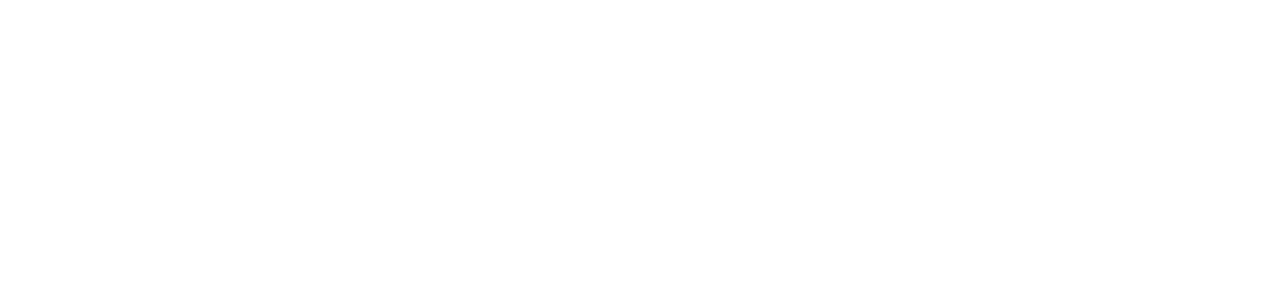
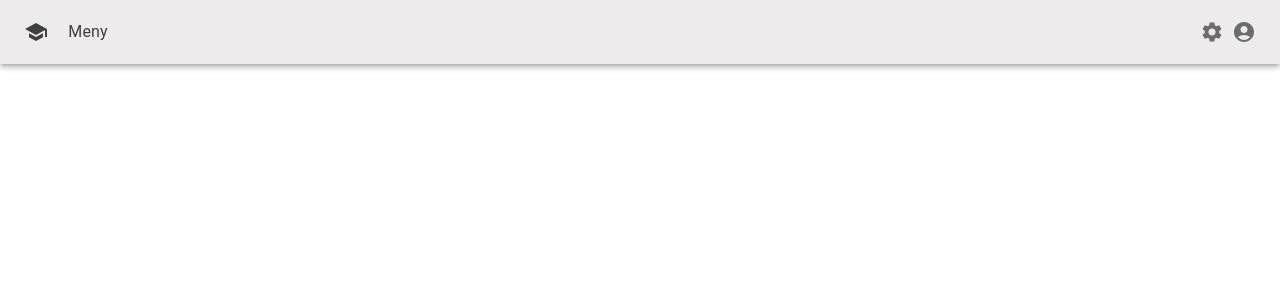
Before and after one commit to Janipro/masterfrontend, a React (Vite) app: page /mypage in a window 1280 px wide. Before the commit this address had no page. Shown: the top 300 px of the page. Built offline with nearby package versions, Linux system fonts and the light colour scheme.

Commit message:
Update navbar

```diff
--- a/src/components/MainContent.tsx
+++ b/src/components/MainContent.tsx
@@ -16,7 +16,7 @@
 export default function MainContent() {
   return (
     <>
-      <NavBar />
+      <NavBar isEditor />
       <Box sx={{ display: 'flex' }}>
         <CssBaseline />
         <Box sx={{ display: 'flex' }}>
--- a/src/components/NavBar.tsx
+++ b/src/components/NavBar.tsx
@@ -17,7 +17,7 @@
 const functions = ['Kjør', 'Hjelp', 'Lever'];
 const settings = ['Profil', 'Logg ut'];
 
-export default function NavBar() {
+export default function NavBar({ isEditor }: { isEditor: boolean }) {
   const [anchorElUser, setAnchorElUser] = React.useState<null | HTMLElement>(null);
 
   const handleOpenUserMenu = (event: React.MouseEvent<HTMLElement>) => {
@@ -40,6 +40,7 @@
             }}
           />
           <PopUp />
+          {isEditor ? (
             <Box
               sx={{
                 flexGrow: 1,
@@ -64,7 +65,8 @@
                 </Button>
               ))}
             </Box>
-          <Box sx={{ flexGrow: 0 }}>
+          ) : null}
+          <Box sx={{ flexGrow: 0, ml: 'auto' }}>
             <IconButton>
               <SettingsIcon />
             </IconButton>
--- a/src/main.tsx
+++ b/src/main.tsx
@@ -4,6 +4,7 @@
 import App from './App.tsx';
 import { BrowserRouter, Routes, Route } from 'react-router-dom';
 import SignIn from './pages/SignIn.tsx';
+import MyPage from './pages/MyPage.tsx';
 
 createRoot(document.getElementById('root')!).render(
   <StrictMode>
@@ -11,6 +12,7 @@
       <Routes>
         <Route path="/" element={<App />} />
         <Route path="/signin" element={<SignIn />} />
+        <Route path="/mypage" element={<MyPage />} />
       </Routes>
     </BrowserRouter>
   </StrictMode>
--- a/src/pages/MyPage.tsx
+++ b/src/pages/MyPage.tsx
@@ -1,3 +1,9 @@
+import NavBar from '../components/NavBar';
+
 export default function MyPage() {
-  return <></>;
+  return (
+    <>
+      <NavBar isEditor={false} />
+    </>
+  );
 }
```
Lines whose indentation alone changed are shown as unchanged.
